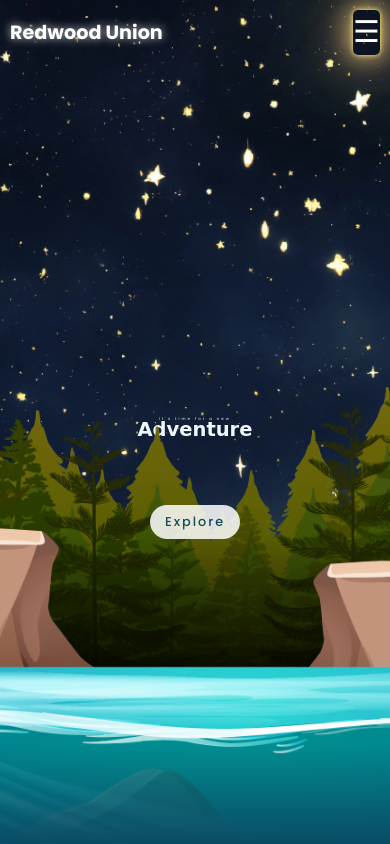
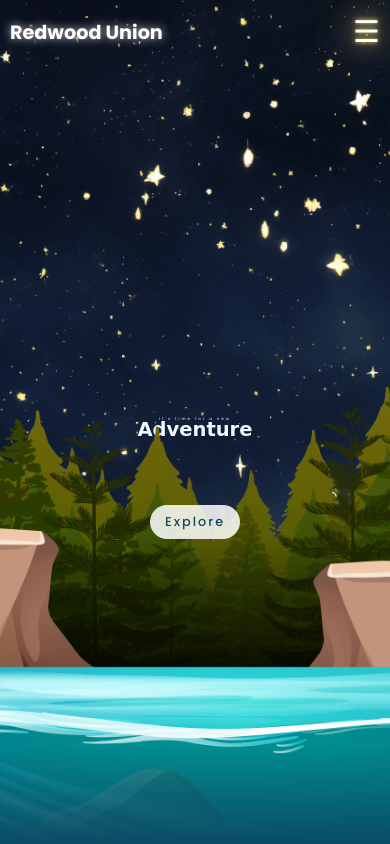
Before and after one commit to skmirajulislam/RedwoodTogether, a plain HTML site: page index.html in a window 390 px wide. In both pictures the pointer is over the element 366 px from the left and 32 px from the top of the page. Shown: the top 844 px of the page. Drawn offline with Linux system fonts and the light colour scheme; a web font is replaced by a local one.

Commit message:
text updated

```diff
--- a/style.css
+++ b/style.css
@@ -231,7 +231,7 @@ footer a {
 
     .menu-icon:hover {
         border-radius: 5px;
-        box-shadow: 0 0 5px rgb(247, 245, 108), 0 0 25px rgb(245, 203, 137), 0 0 50px rgb(241, 183, 101), 0 0 100px rgb(217, 235, 162), 0 0 200px rgb(255, 252, 74);
+        text-shadow: 0 0 5px rgb(247, 245, 108), 0 0 25px rgb(245, 203, 137), 0 0 50px rgb(241, 183, 101), 0 0 100px rgb(217, 235, 162), 0 0 200px rgb(255, 252, 74);
     }
 
     .nav-list {
```
